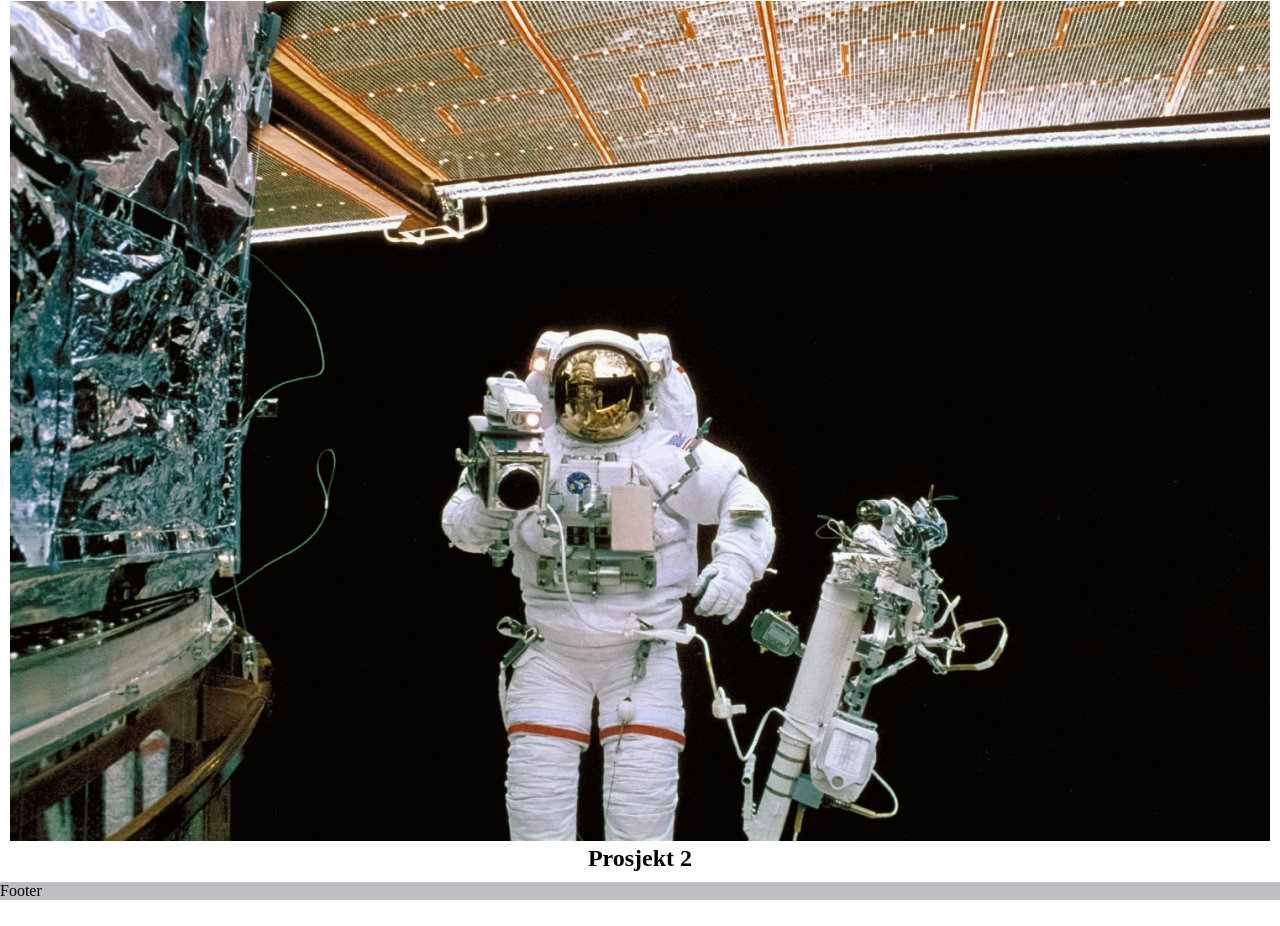
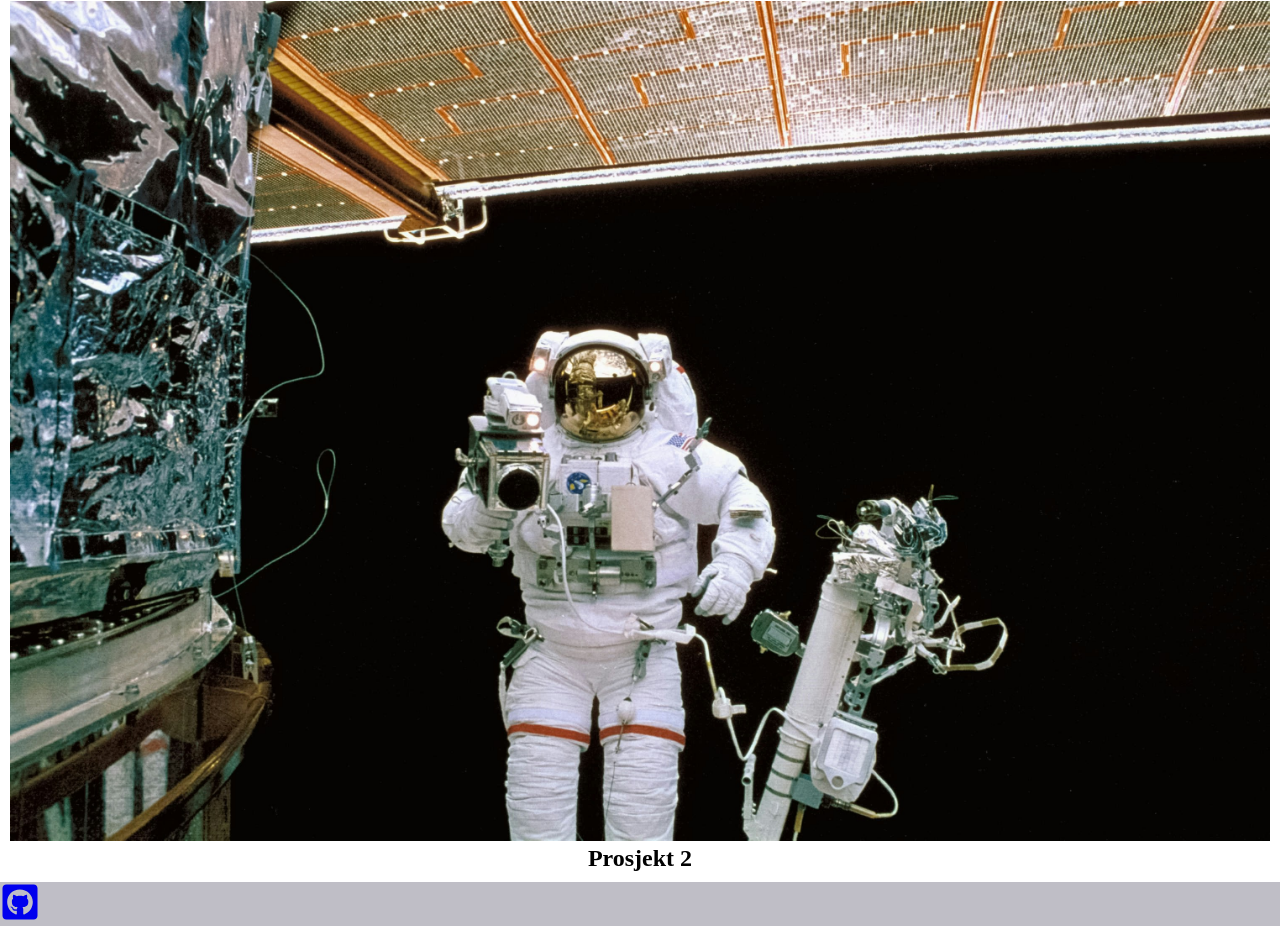
Before and after one commit to LarsGJobloop/kodeloftet-gruppe-8-intro-css, a website: page index.html in a window 1280 px wide. Shown: the part 1090-2016 px from the top of the page. Before the commit the page ends 1990 px from the top, so only its background shows below. Drawn offline with Linux system fonts and the light colour scheme.

Commit message:
add link to github profile

```diff
--- a/index.html
+++ b/index.html
@@ -19,7 +19,6 @@
     </section>
 
     <section>
-
       <article class="project-card">
         <img src="images/project-1.jpg" alt="">
         <h2>Prosjekt 1</h2>
@@ -29,12 +28,18 @@
         <img src="images/project-2.jpg" alt="">
         <h2>Prosjekt 2</h2>
       </article>
-
     </section>
   </main>
 
   <footer id="footer">
-    <p>Footer</p>
+    <a href="https://github.com/larsgjobloop/">
+      <svg stroke="currentColor" fill="currentColor" stroke-width="0" viewBox="0 0 448 512" height="40px" width="40px"
+        xmlns="http://www.w3.org/2000/svg">
+        <path
+          d="M400 32H48C21.5 32 0 53.5 0 80v352c0 26.5 21.5 48 48 48h352c26.5 0 48-21.5 48-48V80c0-26.5-21.5-48-48-48zM277.3 415.7c-8.4 1.5-11.5-3.7-11.5-8 0-5.4.2-33 .2-55.3 0-15.6-5.2-25.5-11.3-30.7 37-4.1 76-9.2 76-73.1 0-18.2-6.5-27.3-17.1-39 1.7-4.3 7.4-22-1.7-45-13.9-4.3-45.7 17.9-45.7 17.9-13.2-3.7-27.5-5.6-41.6-5.6-14.1 0-28.4 1.9-41.6 5.6 0 0-31.8-22.2-45.7-17.9-9.1 22.9-3.5 40.6-1.7 45-10.6 11.7-15.6 20.8-15.6 39 0 63.6 37.3 69 74.3 73.1-4.8 4.3-9.1 11.7-10.6 22.3-9.5 4.3-33.8 11.7-48.3-13.9-9.1-15.8-25.5-17.1-25.5-17.1-16.2-.2-1.1 10.2-1.1 10.2 10.8 5 18.4 24.2 18.4 24.2 9.7 29.7 56.1 19.7 56.1 19.7 0 13.9.2 36.5.2 40.6 0 4.3-3 9.5-11.5 8-66-22.1-112.2-84.9-112.2-158.3 0-91.8 70.2-161.5 162-161.5S388 165.6 388 257.4c.1 73.4-44.7 136.3-110.7 158.3zm-98.1-61.1c-1.9.4-3.7-.4-3.9-1.7-.2-1.5 1.1-2.8 3-3.2 1.9-.2 3.7.6 3.9 1.9.3 1.3-1 2.6-3 3zm-9.5-.9c0 1.3-1.5 2.4-3.5 2.4-2.2.2-3.7-.9-3.7-2.4 0-1.3 1.5-2.4 3.5-2.4 1.9-.2 3.7.9 3.7 2.4zm-13.7-1.1c-.4 1.3-2.4 1.9-4.1 1.3-1.9-.4-3.2-1.9-2.8-3.2.4-1.3 2.4-1.9 4.1-1.5 2 .6 3.3 2.1 2.8 3.4zm-12.3-5.4c-.9 1.1-2.8.9-4.3-.6-1.5-1.3-1.9-3.2-.9-4.1.9-1.1 2.8-.9 4.3.6 1.3 1.3 1.8 3.3.9 4.1zm-9.1-9.1c-.9.6-2.6 0-3.7-1.5s-1.1-3.2 0-3.9c1.1-.9 2.8-.2 3.7 1.3 1.1 1.5 1.1 3.3 0 4.1zm-6.5-9.7c-.9.9-2.4.4-3.5-.6-1.1-1.3-1.3-2.8-.4-3.5.9-.9 2.4-.4 3.5.6 1.1 1.3 1.3 2.8.4 3.5zm-6.7-7.4c-.4.9-1.7 1.1-2.8.4-1.3-.6-1.9-1.7-1.5-2.6.4-.6 1.5-.9 2.8-.4 1.3.7 1.9 1.8 1.5 2.6z">
+        </path>
+      </svg>
+    </a>
   </footer>
 </body>
 
```
Also changed, not shown: icons/github.svg (added).
